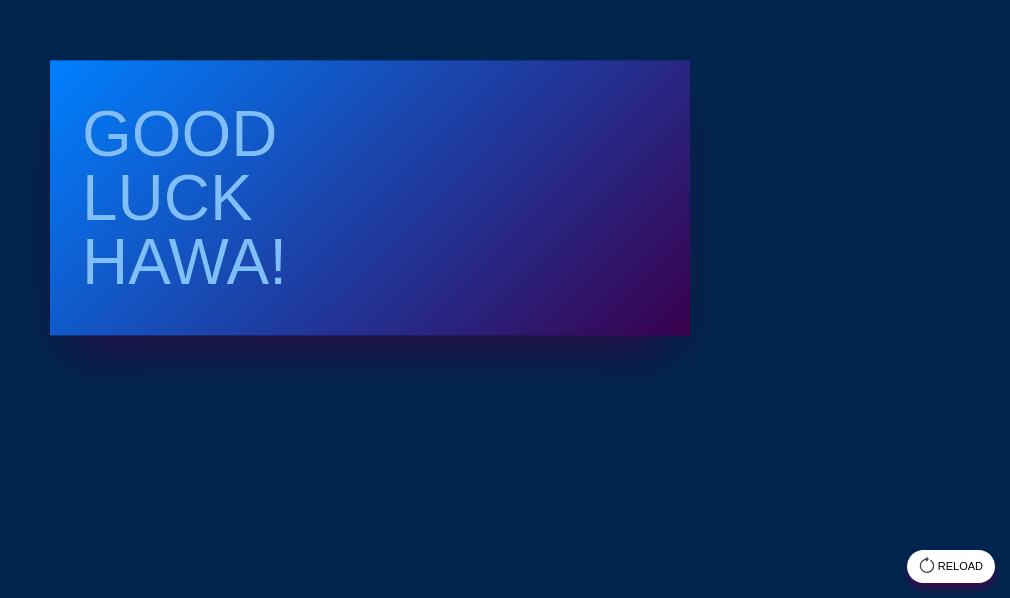
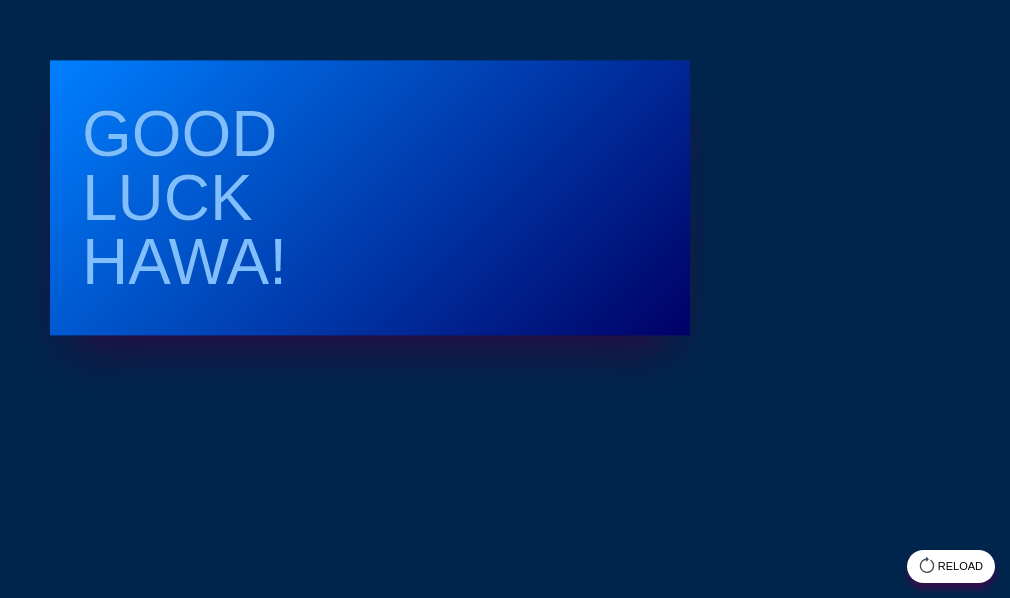
Before and after one commit to AmmarFMR/AmmarFMR.github.io, a plain HTML site: page index.html in a window 1280 px wide. Shown: the part 202-800 px from the top of the page, without its empty margins (270-1280 px from the left). Drawn offline with nearby package versions, Linux system fonts and the light colour scheme.

Commit message:
Update style.css

```diff
--- a/css/style.css
+++ b/css/style.css
@@ -6,7 +6,7 @@ body {
 }
 
 svg.intro {
-  background: linear-gradient(135deg, #0080ff, #39004d);
+  background: linear-gradient(135deg, #0080ff, #000066);
   max-width: 800px;
   position: absolute;
   top: 50%;
```
